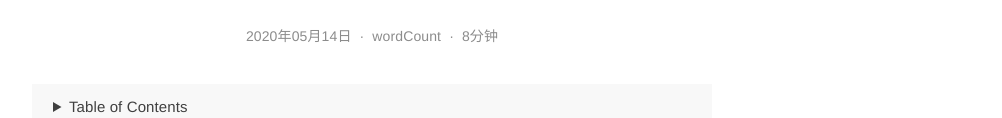
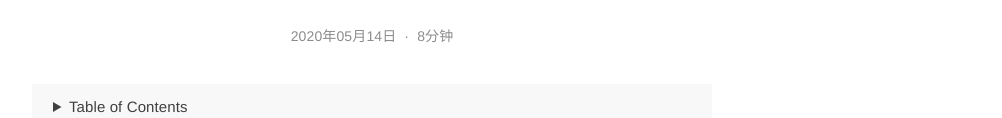
Before and after one commit to LWeibing/liuwb.github.io, a plain HTML site: page posts/css-知识总结/index.html in a window 1280 px wide. Shown: the part 165-283 px from the top of the page, without its empty margins (268-1270 px from the left). Drawn offline with Linux system fonts and the light colour scheme.

Commit message:
更新主题

```diff
--- a/posts/css-知识总结/index.html
+++ b/posts/css-知识总结/index.html
@@ -55,12 +55,12 @@
 
     <div class="tip">
         <time datetime="2020-05-14 22:15:34 &#43;0800 CST">2020年05月14日</time>
-        <span class="split">
-          ·
-        </span>
-        <span>
-          wordCount
-        </span>
+
+
+
+
+
+
         <span class="split">
           ·
         </span>
```
Also changed, not shown: posts/css盒模型/index.html (+6 -6 lines), posts/dom事件和事件委托/index.html (+6 -6 lines), posts/html入门笔记1/index.html (+6 -6 lines), posts/html常用标签/index.html (+6 -6 lines), posts/javascript概述/index.html (+6 -6 lines), posts/js函数的执行时机/index.html (+6 -6 lines), posts/js对象基本用法/index.html (+6 -6 lines), posts/js语法/index.html (+6 -6 lines), posts/sync-修饰符/index.html (+6 -6 lines), posts/vue数据响应式/index.html (+6 -6 lines), posts/vue的初识/index.html (+6 -6 lines), posts/搭建博客/index.html (+6 -6 lines), posts/浅析-mvc/index.html (+6 -6 lines), posts/浅析jquery的设计思想/index.html (+6 -6 lines), 2 more files.
